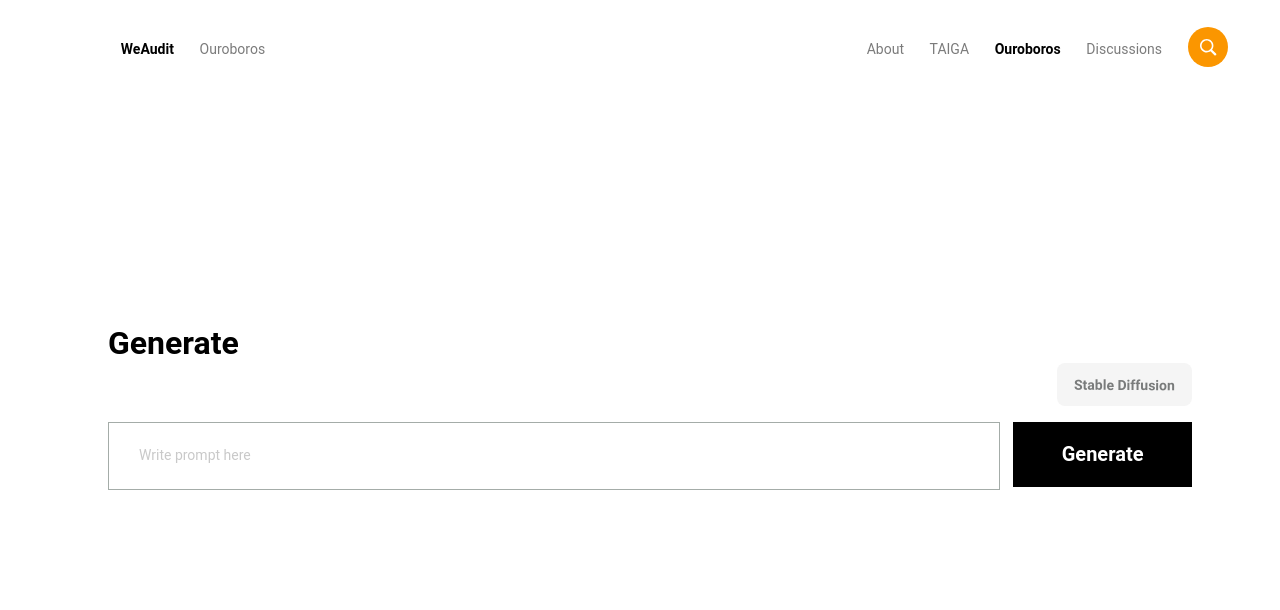
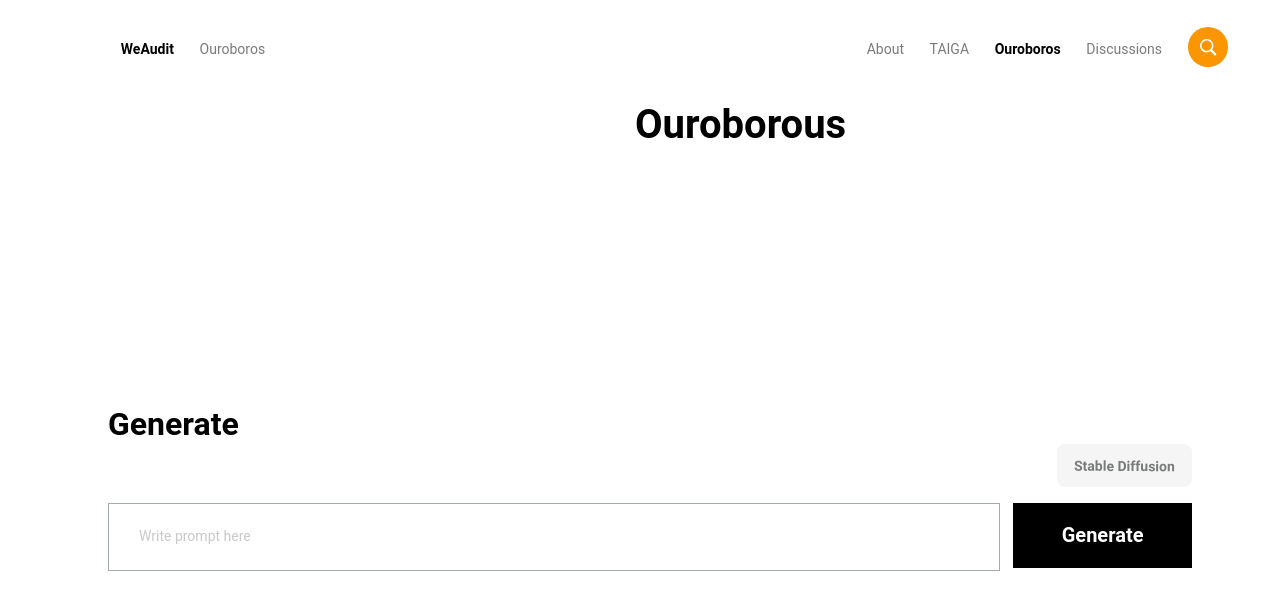
Before and after one commit to Ais0n/Vipera, a Next.js app: page /generate in a window 1280 px wide. Shown: the top 610 px of the page. Built offline with nearby package versions, Linux system fonts and the light colour scheme.

Commit message:
[Feature] add mainTitle

```diff
--- a/pages/generate.js
+++ b/pages/generate.js
@@ -65,6 +65,7 @@ const Generate = () => {
   return (
     <div>
       <Header />
+      <div className={AnalyzeStyle.mainTitle}>Ouroborous</div>
       <SearchBar onGenerateClick={handleGenerateClick} isGenerating={isGenerating} />
       {error && <p>{error}</p>}
       {isGenerating ? (
--- a/styles/Analyze.module.css
+++ b/styles/Analyze.module.css
@@ -1,4 +1,19 @@
 /* Analyze.module.css */
+
+.mainTitle {
+    margin-top: 29px;
+    width: 189px;
+    height: 52px;
+    font-family: Roboto;
+    font-size: 40px;
+    font-weight: 600;
+    line-height: 52px;
+    letter-spacing: 0em;
+    text-align: center;
+    /* margin-left: calc(50% - 95px - 10px); */
+    margin-left: 627px;
+    margin-right: auto;
+}
 
 .loadingContainer {
     display: flex;
```
